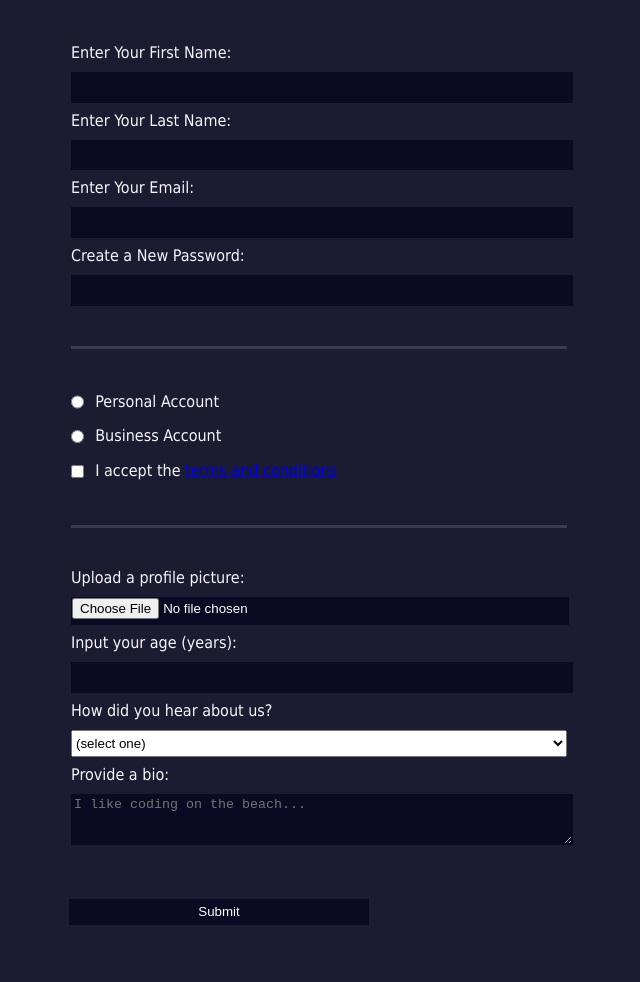
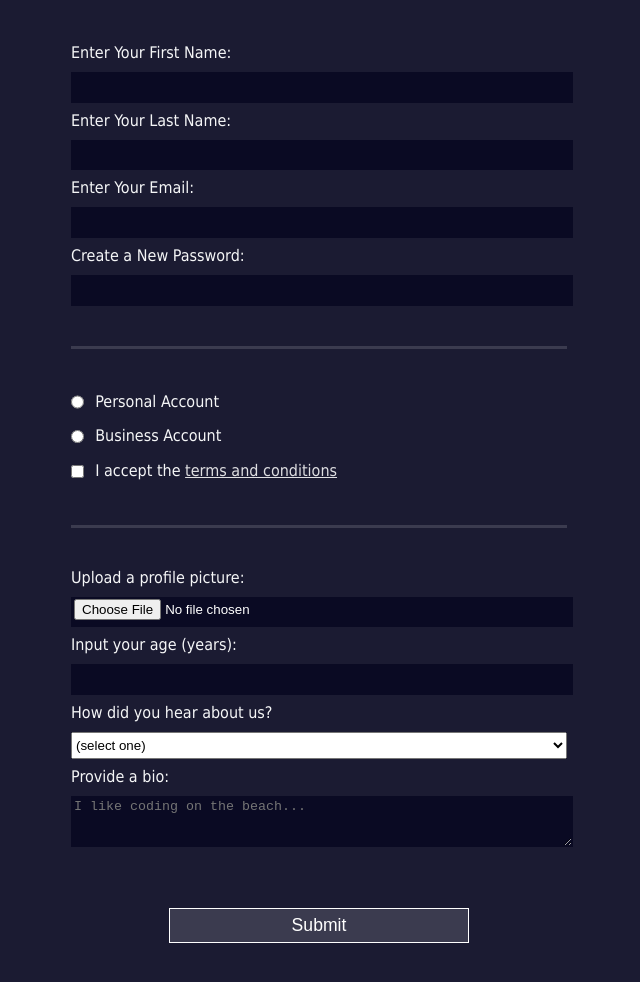
Before and after one commit to Thorwine/fCC-004-RWD-RegistrationForm, a plain HTML site: page index.html in a window 1280 px wide. Shown: the part 134-1116 px from the top of the page, without its empty margins (321-961 px from the left). Before the commit the page ends 1059 px from the top, so only its background shows below. Drawn offline with Linux system fonts and the light colour scheme.

Commit message:
Step 57 - FINAL

```diff
--- a/styles.css
+++ b/styles.css
@@ -19,6 +19,7 @@ form {
   width: 60vw; /* siehe Fußnote > CSS Units */
   min-width: 300px;
   max-width: 500px;
+  padding-bottom: 2em;
 }
 
 fieldset {
@@ -61,6 +62,20 @@ label {
 input[type="submit"] {
   display: block;
   width: 60%;
+  min-width: 300px;
+  height: 2em;
+  margin: 1em auto 1em;
+  font-size: 1.1rem;
+  background-color: #3b3b4f;
+  border-color: white;
+}
+
+input[type="file"] {
+  padding: 1px 2px;
+}
+
+a {
+  color: #dfdfe2;
 }
 
 .inline {
```
